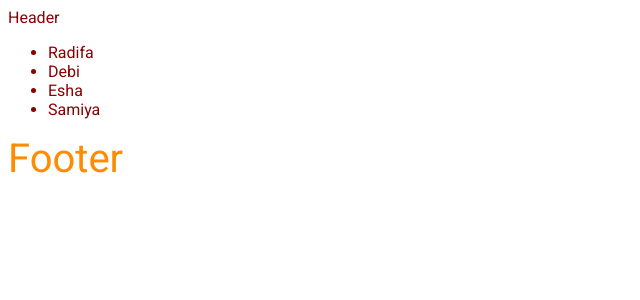
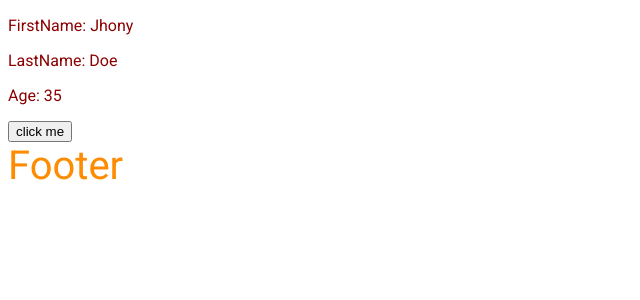
Before and after one commit to JesminNancy/VueJs2, a Vue app in the folder myapp/: page / in a window 1280 px wide. Shown: the top 300 px of the page, without its empty margins (0-640 px from the left). Built offline with nearby package versions, Linux system fonts and the light colour scheme.

Commit message:
Control Parent From Child

```diff
--- a/myapp/src/App.vue
+++ b/myapp/src/App.vue
@@ -1,6 +1,11 @@
 <template>
   <div>
-    <compHeader :myStudents="students" />
+    <compHeader
+      :firstName="fName"
+      :lastName="lName"
+      :age="myAge"
+      @updateValue="fName = $event"
+    />
     <compFooter />
   </div>
 </template>
@@ -11,7 +16,9 @@ import compFooter from "./Components/TheFooter.vue";
 export default {
   data() {
     return {
-      students: ["Radifa", "Debi", "Esha", "Samiya"],
+      fName: "Jhony",
+      lName: "Doe",
+      myAge: 35,
     };
   },
   components: {
--- a/myapp/src/Components/TheHeader.vue
+++ b/myapp/src/Components/TheHeader.vue
@@ -1,20 +1,23 @@
 <template>
   <div>
-    Header
-    <p>{{ myName }}</p>
-    <ul>
-      <li v-for="stu in myStudents" :key="stu">
-        {{ stu }}
-      </li>
-    </ul>
+    <p>FirstName: {{ firstName }}</p>
+    <p>LastName: {{ lastName }}</p>
+    <p>Age: {{ age }}</p>
+    <button @click="updateName">click me</button>
   </div>
 </template>
 
 <script>
 export default {
   props: {
-    myStudents: {
-      type: Array,
+    firstName: String,
+    lastName: String,
+    age: Number,
+  },
+  methods: {
+    updateName() {
+      //
+      this.$emit("updateValue", "Ripon");
     },
   },
 };
```
